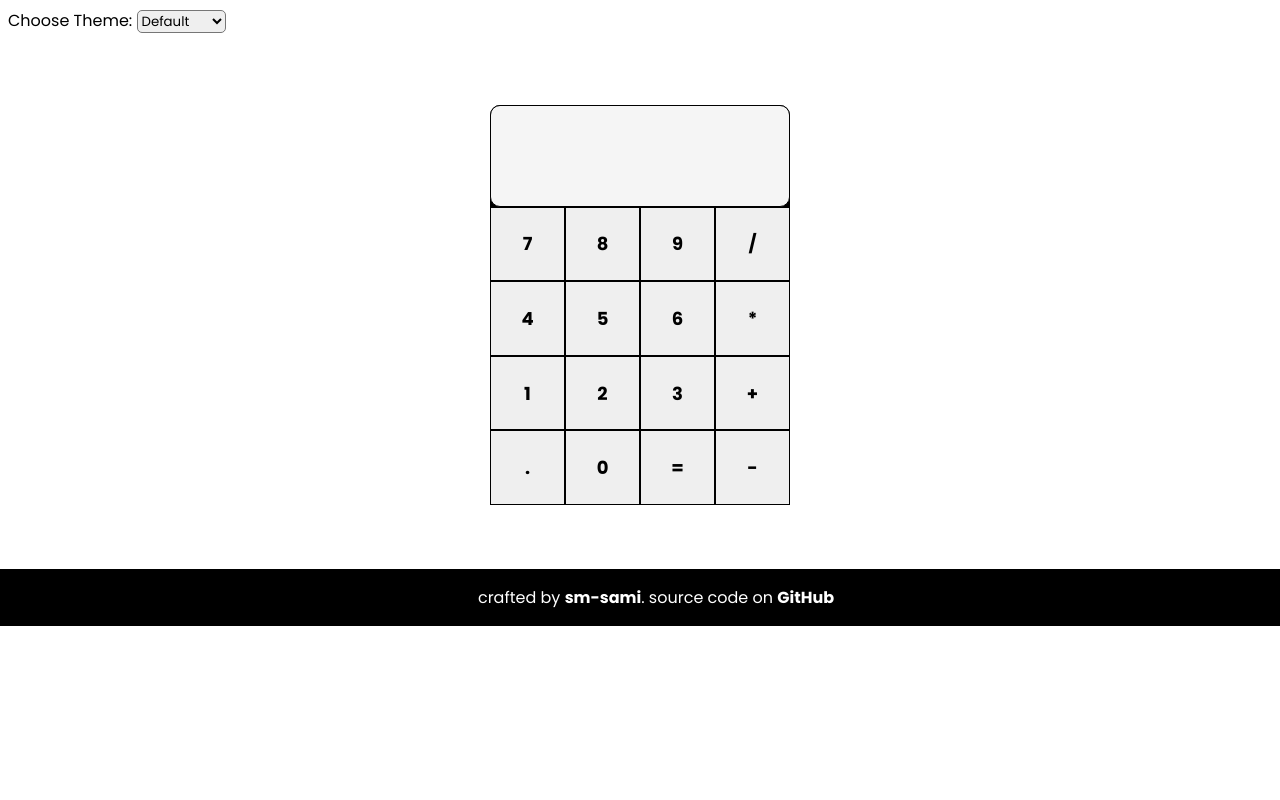
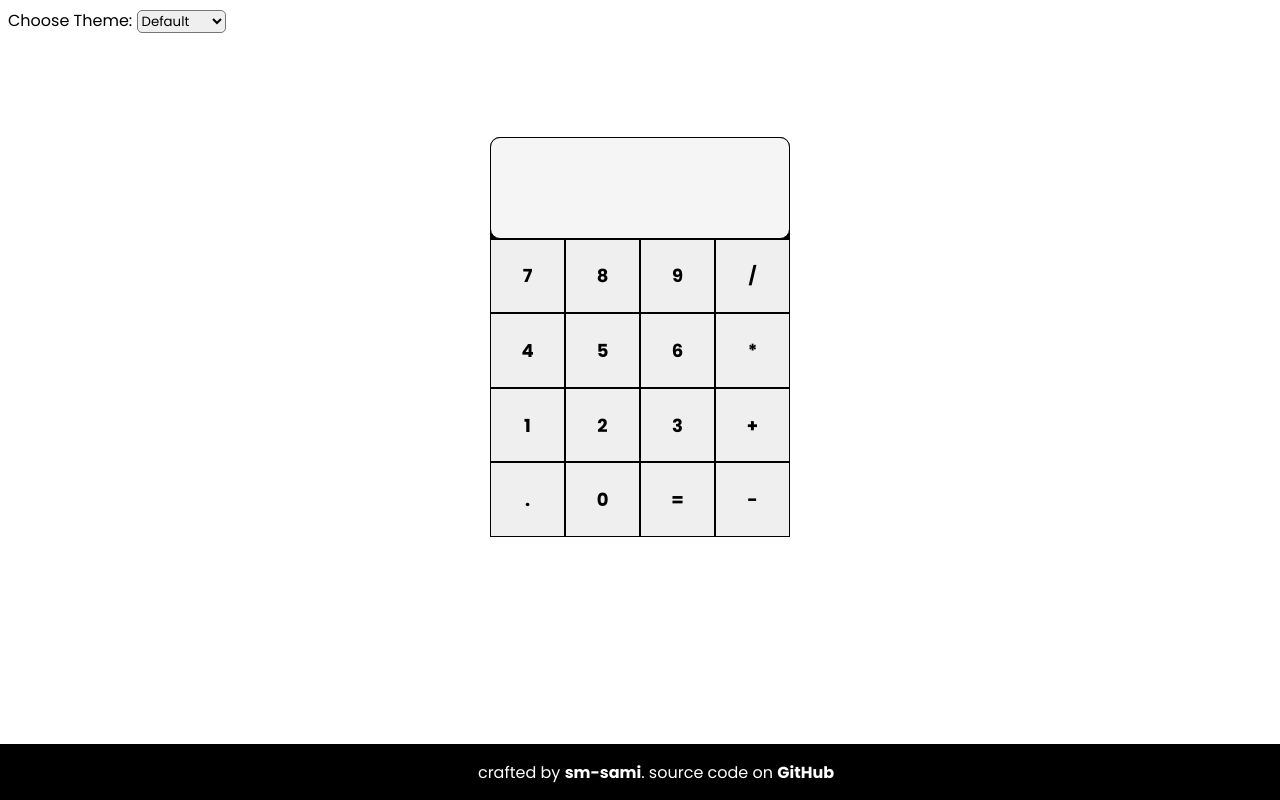
Before and after one commit to mhmdsami/calc, a plain HTML site: page index.html in a window 1280 px wide. Shown: the top 800 px of the page. Drawn offline with Linux system fonts and the light colour scheme.

Commit message:
Fixed navbar

```diff
--- a/index.html
+++ b/index.html
@@ -41,7 +41,7 @@
             </div>
         </div>
         <footer>
-            <p>crafted by <a href="https://github.com/sm-sami">sm-sami</a>. source code on <a href="https://github.com/sm-sami/calc">GitHub</a></p>
+            crafted by <a href="https://github.com/sm-sami">sm-sami</a>. source code on <a href="https://github.com/sm-sami/calc">GitHub</a>
         </footer>
         <script src="index.js"></script>
     </head>
--- a/styles.css
+++ b/styles.css
@@ -16,7 +16,7 @@
 
 .calculator{
     text-align: center;
-    margin: 4em auto;
+    margin: 6em auto;
     border: 1px solid balck;
     border-radius: 10px;
     background-color: black;
@@ -63,18 +63,21 @@ footer{
     background-color: black;
 }
 
-footer p{
+footer{
+    position: absolute;
+    bottom: 0;
+    width: 100%;
+    height: 1.5rem;
     color: white;
     background-color: black;
 }
 
-footer p a{
+footer a{
     color: white;
-    background-color: black;
     text-decoration: none;
     font-weight: bold;
 }
 
-footer p a:hover{
+footer a:hover{
     color: whitesmoke;
 }
```
